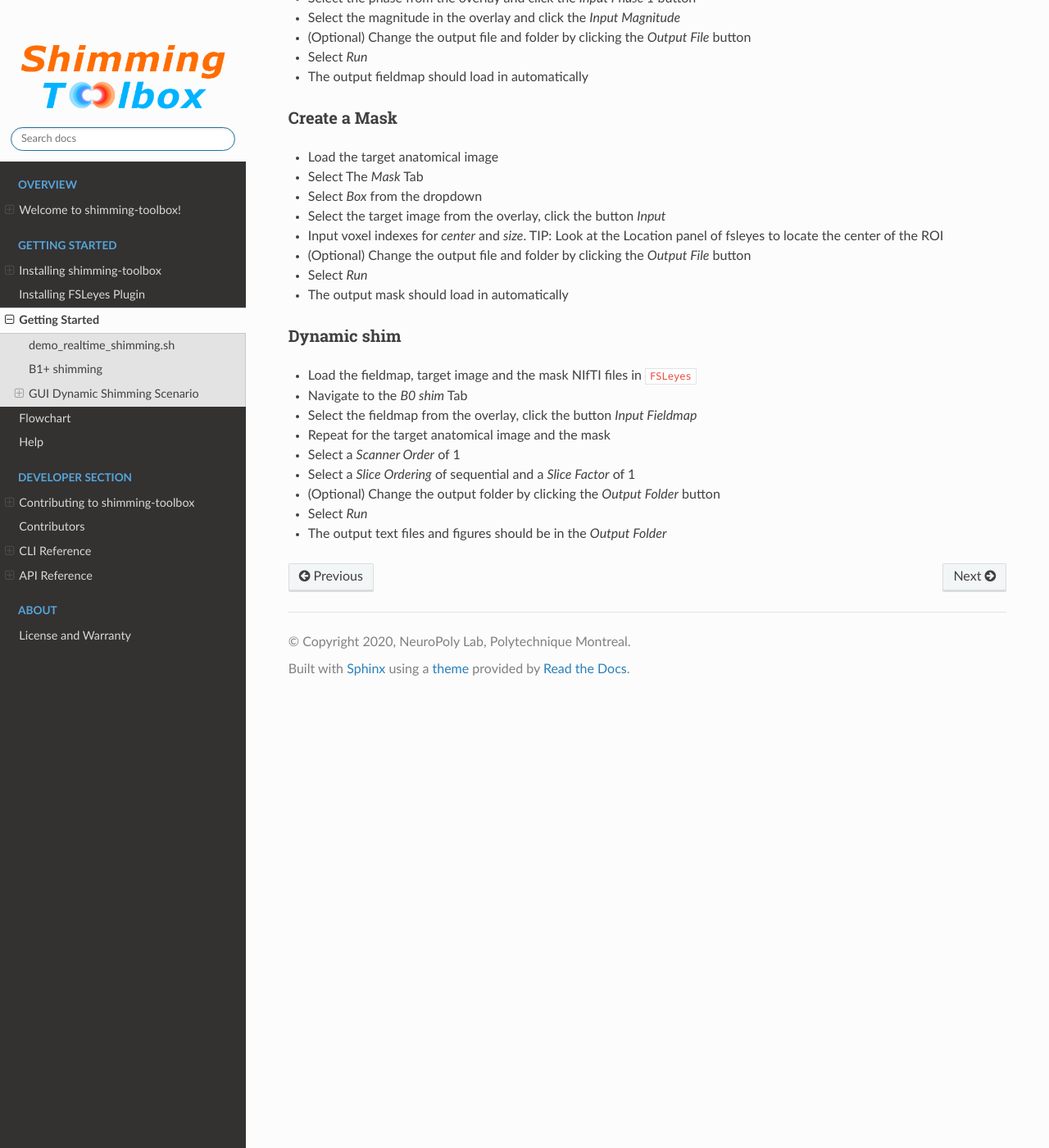
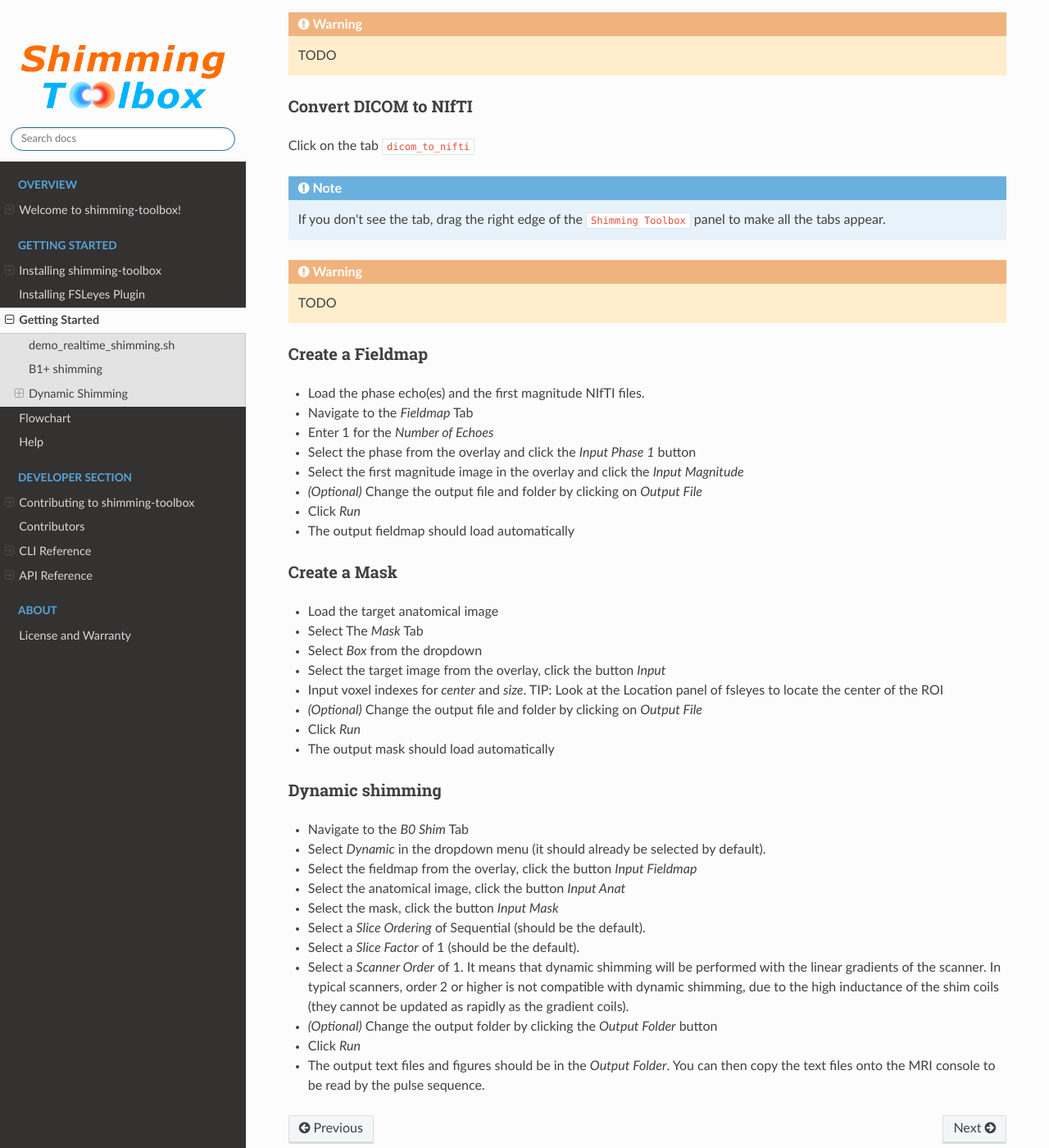
Before and after one commit to shimming-toolbox/shimming-toolbox, a Sphinx documentation site: the page built from docs/source/getting_started/getting_started.rst, in a window 1280 px wide and 1400 px high, scrolled down 1127 px. Shown: the whole window at 82% size. Built offline with Sphinx 7.4.7 and the Read the Docs theme 2.0.0, drawn with Linux system fonts in a browser that asks for light colours; some of the changed text lies outside the part shown.

Commit message:
Slight rewording

```diff
--- a/docs/source/getting_started/getting_started.rst
+++ b/docs/source/getting_started/getting_started.rst
@@ -1,35 +1,59 @@
 .. include:: ../../../examples/README.rst
 
-GUI Dynamic Shimming Scenario
------------------------------
+Dynamic Shimming
+----------------
 
-After following the :ref:`installation procedure of the plugin<installation_gui>`.
-
-You can launch ``FSLeyes`` with our plugin from any environment:
+Open a Terminal and run:
 
 .. code:: bash
 
     shimming-toolbox
 
-To launch our plugin, go to:
+Then, open ``Shimming Toolbox`` plugin:
 
 .. code:: bash
 
     Settings --> OrthoView --> Shimming Toolbox
 
-The plugin should open as a panel.
+The plugin should open as a new panel in ``FSLeyes``.
+
+Download test data
+~~~~~~~~~~~~~~~~~~
+
+.. warning::
+  TODO
+
+Go to the dataset folder:
+
+.. warning::
+  TODO
+
+
+Convert DICOM to NIfTI
+~~~~~~~~~~~~~~~~~~~~~~
+
+Click on the tab ``dicom_to_nifti``
+
+.. note::
+  If you don't see the tab, drag the right edge of the ``Shimming Toolbox`` panel
+  to make all the tabs appear.
+
+
+.. warning::
+  TODO
+
 
 Create a Fieldmap
 ~~~~~~~~~~~~~~~~~
 
-- Load the phase echo(es) and the first magnitude NIfTI files in ``FSLeyes``
+- Load the phase echo(es) and the first magnitude NIfTI files.
 - Navigate to the *Fieldmap* Tab
 - Enter 1 for the *Number of Echoes*
 - Select the phase from the overlay and click the *Input Phase 1* button
-- Select the magnitude in the overlay and click the *Input Magnitude*
-- (Optional) Change the output file and folder by clicking the *Output File* button
-- Select *Run*
-- The output fieldmap should load in automatically
+- Select the first magnitude image in the overlay and click the *Input Magnitude*
+- *(Optional)* Change the output file and folder by clicking on *Output File*
+- Click *Run*
+- The output fieldmap should load automatically
 
 Create a Mask
 ~~~~~~~~~~~~~
@@ -39,19 +63,25 @@ Create a Mask
 - Select *Box* from the dropdown
 - Select the target image from the overlay, click the button *Input*
 - Input voxel indexes for *center* and *size*. TIP: Look at the Location panel of fsleyes to locate the center of the ROI
-- (Optional) Change the output file and folder by clicking the *Output File* button
-- Select *Run*
-- The output mask should load in automatically
+- *(Optional)* Change the output file and folder by clicking on *Output File*
+- Click *Run*
+- The output mask should load automatically
 
-Dynamic shim
-~~~~~~~~~~~~
+Dynamic shimming
+~~~~~~~~~~~~~~~~
 
-- Load the fieldmap, target image and the mask NIfTI files in ``FSLeyes``
-- Navigate to the *B0 shim* Tab
+- Navigate to the *B0 Shim* Tab
+- Select *Dynamic* in the dropdown menu (it should already be selected by default).
 - Select the fieldmap from the overlay, click the button *Input Fieldmap*
-- Repeat for the target anatomical image and the mask
-- Select a *Scanner Order* of 1
-- Select a *Slice Ordering* of sequential and a *Slice Factor* of 1
-- (Optional) Change the output folder by clicking the *Output Folder* button
-- Select *Run*
-- The output text files and figures should be in the *Output Folder*
+- Select the anatomical image, click the button *Input Anat*
+- Select the mask, click the button *Input Mask*
+- Select a *Slice Ordering* of Sequential (should be the default).
+- Select a *Slice Factor* of 1 (should be the default).
+- Select a *Scanner Order* of 1. It means that dynamic shimming will be
+  performed with the linear gradients of the scanner. In typical scanners, order 2
+  or higher is not compatible with dynamic shimming, due to the high inductance of the
+  shim coils (they cannot be updated as rapidly as the gradient coils).
+- *(Optional)* Change the output folder by clicking the *Output Folder* button
+- Click *Run*
+- The output text files and figures should be in the *Output Folder*. You can
+  then copy the text files onto the MRI console to be read by the pulse sequence.
```
